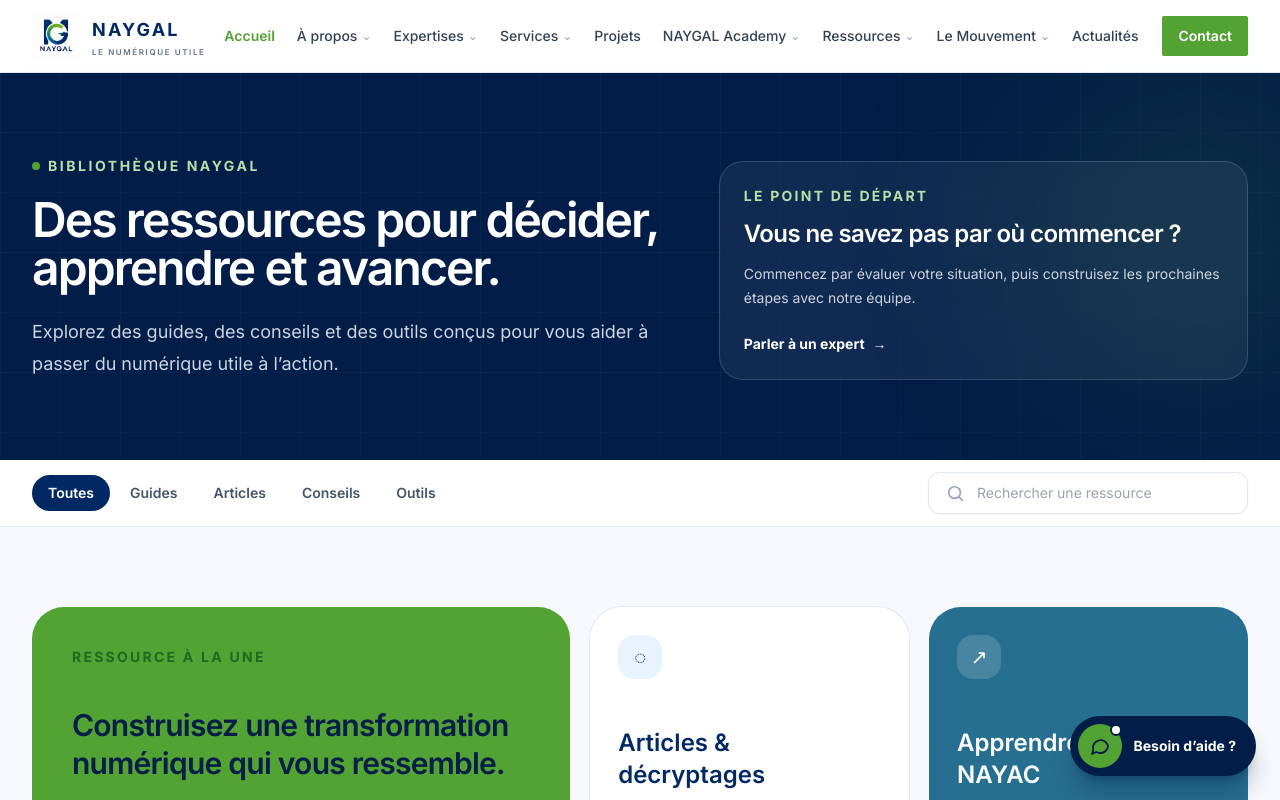
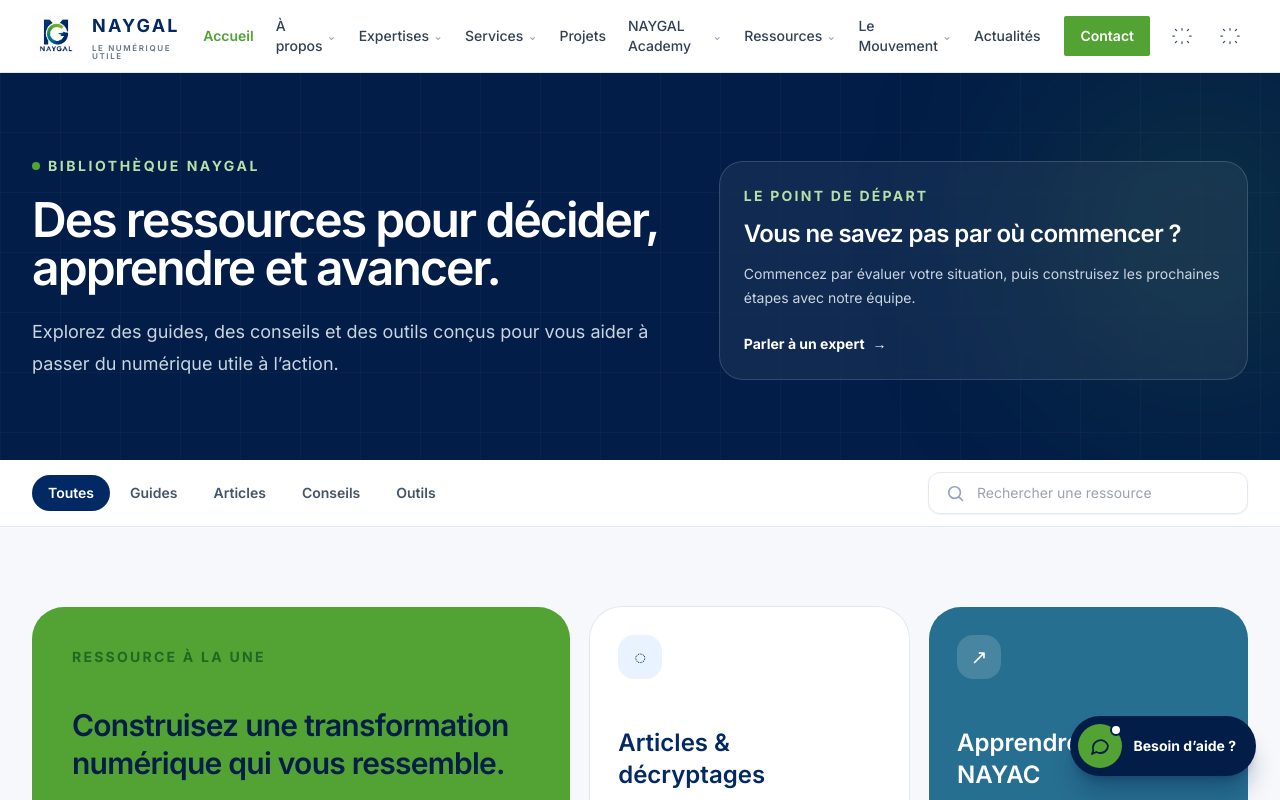
Before and after one commit to Th-237/naygalwebsite, a Next.js app: page /ressources in a window 1280 px wide. Shown: the top 800 px of the page. Built offline with nearby package versions, Linux system fonts and the light colour scheme.

Commit message:
feat: add dark-mode prototype (variables, toggle, tailwind class strategy)

```diff
--- a/app/globals.css
+++ b/app/globals.css
@@ -13,7 +13,31 @@
   }
 
   body {
-    @apply bg-white text-slate-900 antialiased;
+    /* Theme-aware colors using CSS variables */
+    background-color: var(--bg);
+    color: var(--text);
+    -webkit-font-smoothing: antialiased;
+    -moz-osx-font-smoothing: grayscale;
+  }
+
+  /* Light theme variables */
+  :root {
+    --bg: #ffffff;
+    --surface: #f8fafc;
+    --text: #0f172a;
+    --muted: #64748b;
+    --accent: #52A234;
+    --card: #ffffff;
+  }
+
+  /* Dark (blue night) theme variables */
+  .dark {
+    --bg: #071321; /* main dark background */
+    --surface: #0b1c2d;
+    --text: #e6eef6;
+    --muted: #94a3b8;
+    --accent: #6ec34e;
+    --card: rgba(255,255,255,0.03);
   }
 
   ::selection {
--- a/app/layout.tsx
+++ b/app/layout.tsx
@@ -47,6 +47,8 @@
   return (
     <html lang="fr">
       <body className={inter.className}>
+        {/* Prevent FOUC: set theme class early based on localStorage or system */}
+        <script dangerouslySetInnerHTML={{ __html: `(function(){try{var t=localStorage.getItem('theme');if(t==='dark'){document.documentElement.classList.add('dark');}else if(t==='light'){document.documentElement.classList.remove('dark');}else if(window.matchMedia && window.matchMedia('(prefers-color-scheme: dark)').matches){document.documentElement.classList.add('dark');}}catch(e){}})();` }} />
         <Header />
         <SectionTransitionLoader />
         <ScrollReveal />
--- a/components/Header.tsx
+++ b/components/Header.tsx
@@ -4,6 +4,7 @@
 import Image from 'next/image'
 import Link from 'next/link'
 import { siteNavigation } from '@/lib/site-map'
+import ThemeToggle from './ThemeToggle'
 
 export default function Header() {
   const [isOpen, setIsOpen] = useState(false)
@@ -53,11 +54,14 @@
             <Link href="/contact" className="ml-3 rounded-sm bg-[#52a234] px-4 py-2.5 text-sm font-semibold text-white transition-smooth hover:bg-[#438a2c] focus:outline-none focus:ring-2 focus:ring-[#52a234] focus:ring-offset-2">
               Contact
             </Link>
+            <ThemeToggle />
           </nav>
 
           <Link href="/contact" className="hidden rounded-sm bg-[#52a234] px-4 py-2.5 text-sm font-semibold text-white lg:inline-flex xl:hidden">
             Contact
           </Link>
+
+          <ThemeToggle />
 
           <button
             type="button"
--- /dev/null
+++ b/components/ThemeToggle.tsx
@@ -0,0 +1,42 @@
+"use client"
+
+import { useEffect, useState } from 'react'
+
+export default function ThemeToggle() {
+  const [theme, setTheme] = useState<'light' | 'dark'>(() => {
+    if (typeof window === 'undefined') return 'light'
+    const stored = localStorage.getItem('theme')
+    if (stored === 'dark' || stored === 'light') return stored as 'dark' | 'light'
+    return window.matchMedia && window.matchMedia('(prefers-color-scheme: dark)').matches ? 'dark' : 'light'
+  })
+
+  useEffect(() => {
+    const root = window.document.documentElement
+    if (theme === 'dark') {
+      root.classList.add('dark')
+      localStorage.setItem('theme', 'dark')
+    } else {
+      root.classList.remove('dark')
+      localStorage.setItem('theme', 'light')
+    }
+  }, [theme])
+
+  return (
+    <button
+      type="button"
+      aria-label="Basculer le thème"
+      onClick={() => setTheme((t) => (t === 'dark' ? 'light' : 'dark'))}
+      className="ml-3 inline-flex items-center justify-center rounded-md p-2 text-sm text-slate-600 dark:text-slate-200 hover:bg-white/5"
+    >
+      {theme === 'dark' ? (
+        <svg className="h-5 w-5" viewBox="0 0 24 24" fill="none" stroke="currentColor">
+          <path d="M21 12.79A9 9 0 1111.21 3 7 7 0 0021 12.79z" strokeWidth={1.5} strokeLinecap="round" strokeLinejoin="round" />
+        </svg>
+      ) : (
+        <svg className="h-5 w-5" viewBox="0 0 24 24" fill="none" stroke="currentColor">
+          <path d="M12 3v2m0 14v2M4.2 4.2l1.4 1.4M18.4 18.4l1.4 1.4M1 12h2m18 0h2M4.2 19.8l1.4-1.4M18.4 5.6l1.4-1.4" strokeWidth={1.5} strokeLinecap="round" strokeLinejoin="round" />
+        </svg>
+      )}
+    </button>
+  )
+}
--- a/tailwind.config.js
+++ b/tailwind.config.js
@@ -1,5 +1,6 @@
 /** @type {import('tailwindcss').Config} */
 module.exports = {
+  darkMode: 'class',
   content: [
     "./pages/**/*.{js,ts,jsx,tsx,mdx}",
     "./components/**/*.{js,ts,jsx,tsx,mdx}",
```
